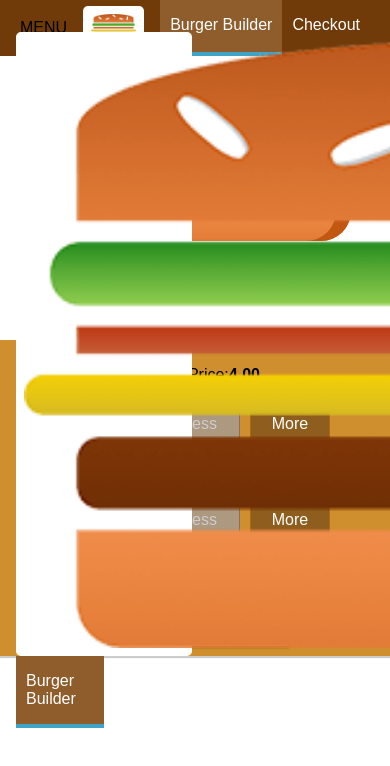
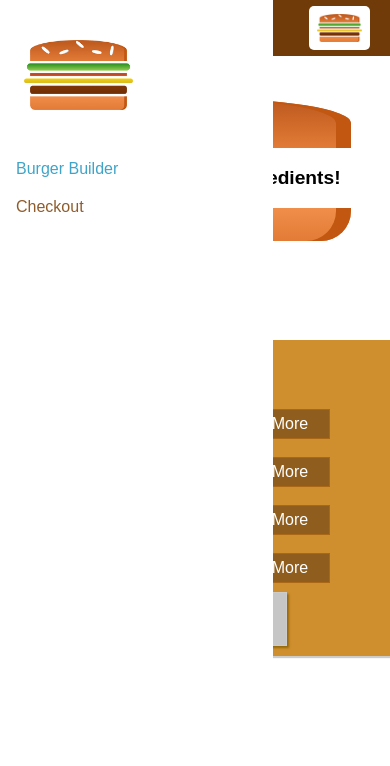
Before and after one commit to NiedzwiedzGit/burger-builder, a React app: page / in a window 390 px wide. Shown: the top 766 px of the page. Built offline with nearby package versions, Linux system fonts and the light colour scheme.

Commit message:
Responsive Adjustments

```diff
--- a/src/components/Logo/Logo.css
+++ b/src/components/Logo/Logo.css
@@ -1,7 +1,7 @@
 .Logo{
     background-color: white;
     padding: 8px;
-    height: 80%;
+    height: 100%;
     box-sizing: border-box;
     border-radius: 5px;
 }
--- a/src/components/Logo/Logo.js
+++ b/src/components/Logo/Logo.js
@@ -2,7 +2,7 @@ import React from 'react';
 import burgerLogo from '../../assets/images/burger-logo.png';
 import classes from './Logo.css'
 const logo = (props) => (
-    <div className={classes.Logo}>
+    <div className={classes.Logo} style={{ height: props.height }}>
         <img src={burgerLogo} alt="MyBurger" />
     </div>
 );
--- a/src/components/Navigation/NavigationItems/NavigationItem/NavigationItem.css
+++ b/src/components/Navigation/NavigationItems/NavigationItem/NavigationItem.css
@@ -1,19 +1,37 @@
+.NavigationItem{
+    margin:10px 0;
+    box-sizing: border-box;
+    display: block;
+    width: 100%;
+}
+.NavigationItem a{
+    color:#8F5C2C;
+    text-decoration: none;
+    width: 100%;
+    box-sizing: border-box;
+    display: block;
+}
+
+.NavigationItem a:hover,
+.NavigationItem a:active,
+.NavigationItem a.active{
+
+color:#40A4C8;
+}
+
+@media(min-width:500px){
     .NavigationItem{
         margin: 0;
-    box-sizing: border-box;
         display: flex;
         height: 100%;
-    /* width: 100%; */
+         width: auto;
         align-items: center;
     }
     .NavigationItem a{
         color:white;
-    text-decoration: none;
         height: 100%;
         padding: 16px 10px;
         border-bottom:  4px solid transparent;
-    box-sizing: border-box;
-    display: block;
     }
 
     .NavigationItem a:hover,
@@ -23,3 +41,4 @@ background-color:#8F5C2C;
     border-bottom: 4px solid #40A4C8;
     color:white;
     }
+}
--- a/src/components/Navigation/NavigationItems/NavigationItems.css
+++ b/src/components/Navigation/NavigationItems/NavigationItems.css
@@ -3,6 +3,13 @@
     padding: 0;
     list-style: none;
     display: flex;
+    flex-flow: column;
     align-items: center;
     height: 100%;
 }
+
+@media(min-width:500px){
+    .NavigationItems{
+        flex-flow: row;
+    }
+}
--- a/src/components/Navigation/SideDrawer/SideDrawer.css
+++ b/src/components/Navigation/SideDrawer/SideDrawer.css
@@ -1,12 +1,12 @@
 .SideDrawer{
     position: fixed;
-    width: 208px;
+    width: 280px;
     max-width: 70%;
     height: 100%;
     left: 0;
     top: 0;
     z-index: 200;
-    background-color: whiye;
+    background-color: white;
     padding:32px 16px;
     box-sizing: border-box;
     transition: transform 0.3s ease-out;
@@ -23,3 +23,7 @@ transform: translateX(0);
 .Close{
     transform: translateX(-100%);
 }
+.Logo{
+    height: 11%;
+    margin-bottom: 32px;
+}
--- a/src/components/Navigation/SideDrawer/SideDrawer.js
+++ b/src/components/Navigation/SideDrawer/SideDrawer.js
@@ -6,7 +6,9 @@ const sideDrawer = (props) => {
     //...
     return (
         <div className={classes.SideDrawer}>
-            <Logo />
+            <div className={classes.Logo}>
+                <Logo />
+            </div>
             <nav>
                 <NavigationItems />
             </nav>
--- a/src/components/Navigation/Toolbar/Toolbar.css
+++ b/src/components/Navigation/Toolbar/Toolbar.css
@@ -8,7 +8,7 @@ background-color:#703B09;
 display:flex;
 justify-content: space-between;
 align-items: center;
-padding:  0 20px;
+padding:0 20px;
 box-sizing: border-box;
 z-index:90;
 }
@@ -17,3 +17,12 @@ z-index:90;
     height:100%;
 
 }
+
+.Logo{
+    height: 80%;
+}
+@media(max-width:499px){
+    .DesktopOnly{
+        display:none;
+    }
+}
--- a/src/components/Navigation/Toolbar/Toolbar.js
+++ b/src/components/Navigation/Toolbar/Toolbar.js
@@ -5,8 +5,10 @@ import NavigationItems from '../NavigationItems/NavigationItems';
 const toolbar = (props) => (
     <header className={classes.Toolbar}>
         <div>MENU</div>
-        <Logo />
-        <nav>
+        <div className={classes.Logo}>
+            <Logo />
+        </div>
+        <nav className={classes.DesktopOnly}>
             <NavigationItems />
         </nav>
     </header>
```
Lines whose indentation alone changed are shown as unchanged.
